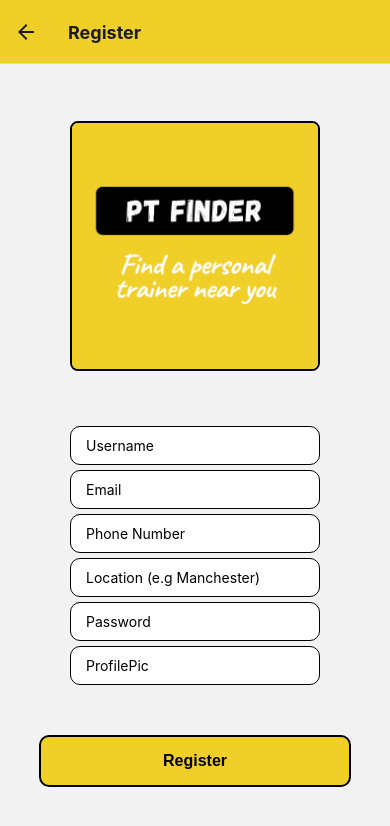
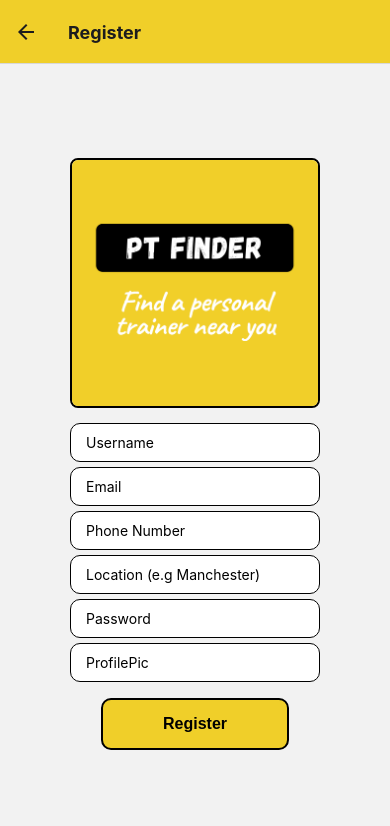
Before and after one commit to richardparle/pt-finder, a React Native app in the folder react-native-app/: screen /RegisterScreen in a window 390 px wide. Shown: the top 826 px of the page. Built offline with nearby package versions, Linux system fonts and the light colour scheme; no server answers.

Commit message:
header styling

```diff
--- a/react-native-app/src/components/ClientMatchBtn.js
+++ b/react-native-app/src/components/ClientMatchBtn.js
@@ -9,7 +9,7 @@ const ClientMatchBtn = () => {
   };
 
   return (
-    <View style={styles.buttonContainer}>
+    <View style={styles.dashButtonContainer}>
       <TouchableOpacity onPress={navToClientMatch} style={styles.button}>
         <Text style={styles.buttonText}>Find a PT</Text>
       </TouchableOpacity>
--- a/react-native-app/src/components/Header.js
+++ b/react-native-app/src/components/Header.js
@@ -7,6 +7,8 @@ const Header = () => {
         width: "100%",
         height: "190px",
         borderBottomWidth: "3px",
+        resizeMode: "center",
+        backgroundColor: "#F0CF29",
       }}
       source={require("../images/app-logo.png")}
     />
--- a/react-native-app/src/components/LogOutBtn.js
+++ b/react-native-app/src/components/LogOutBtn.js
@@ -13,7 +13,7 @@ const LogOutBtn = () => {
   };
 
   return (
-    <View style={styles.buttonContainer}>
+    <View style={styles.dashButtonContainer}>
       <TouchableOpacity onPress={logOut} style={styles.button}>
         <Text style={styles.buttonText}>Log out</Text>
       </TouchableOpacity>
--- a/react-native-app/src/components/ProfileDetailsBtn.js
+++ b/react-native-app/src/components/ProfileDetailsBtn.js
@@ -9,7 +9,7 @@ const ProfileDetailsBtn = () => {
   };
 
   return (
-    <View style={styles.buttonContainer}>
+    <View style={styles.dashButtonContainer}>
       <TouchableOpacity
         onPress={navToProfilePage}
         style={styles.button}
--- a/react-native-app/src/screens/RegisterScreen.js
+++ b/react-native-app/src/screens/RegisterScreen.js
@@ -77,7 +77,7 @@ const RegisterScreen = ({ navigation }) => {
             height: 250,
             marginLeft: "auto",
             marginRight: "auto",
-            marginBottom: 50,
+            marginBottom: 10,
             borderWidth: "2.5px",
             borderRadius: "8px",
           }}
--- a/react-native-app/src/styles/styles.js
+++ b/react-native-app/src/styles/styles.js
@@ -23,6 +23,15 @@ const styles = StyleSheet.create({
     fontSize: 15,
   },
 
+  dashButtonContainer: {
+    width: "60%",
+    justifyContent: "center",
+    alignItems: "center",
+    marginTop: "2.5%",
+    paddingTop: '2.5%',
+    paddingBottom: '2.5%'
+  },
+
   inputContainer: {
     width: "80%",
     flex: 1,
@@ -44,7 +53,7 @@ const styles = StyleSheet.create({
     width: "60%",
     justifyContent: "center",
     alignItems: "center",
-    marginTop: 40,
+    marginTop: 20,
   },
 
   button: {
@@ -53,7 +62,7 @@ const styles = StyleSheet.create({
     padding: 15,
     borderRadius: 10,
     alignItems: "center",
-    marginTop: '5%',
+    marginTop: "5%",
     borderWidth: "2.5px",
     marginBottom: "5%",
   },
@@ -88,9 +97,9 @@ const styles = StyleSheet.create({
     margin: 8,
   },
   registerBtn: {
-    marginTop: "50px",
+    marginTop: "5%",
     backgroundColor: "#F0CF29",
-    width: "100%",
+    width: "60%",
     padding: 15,
     borderRadius: 10,
     alignItems: "center",
@@ -99,11 +108,11 @@ const styles = StyleSheet.create({
   quote: {
     fontFamily: "sans-serif",
     fontSize: 15,
-    marginLeft: "20px",
-    marginRight: "20px",
+    margin: "20px",
     fontStyle: "italic",
     fontWeight: "bold",
-    marginTop: "15%",
+    bottom: "0%",
+    position: "fixed",
   },
 });
 
```
